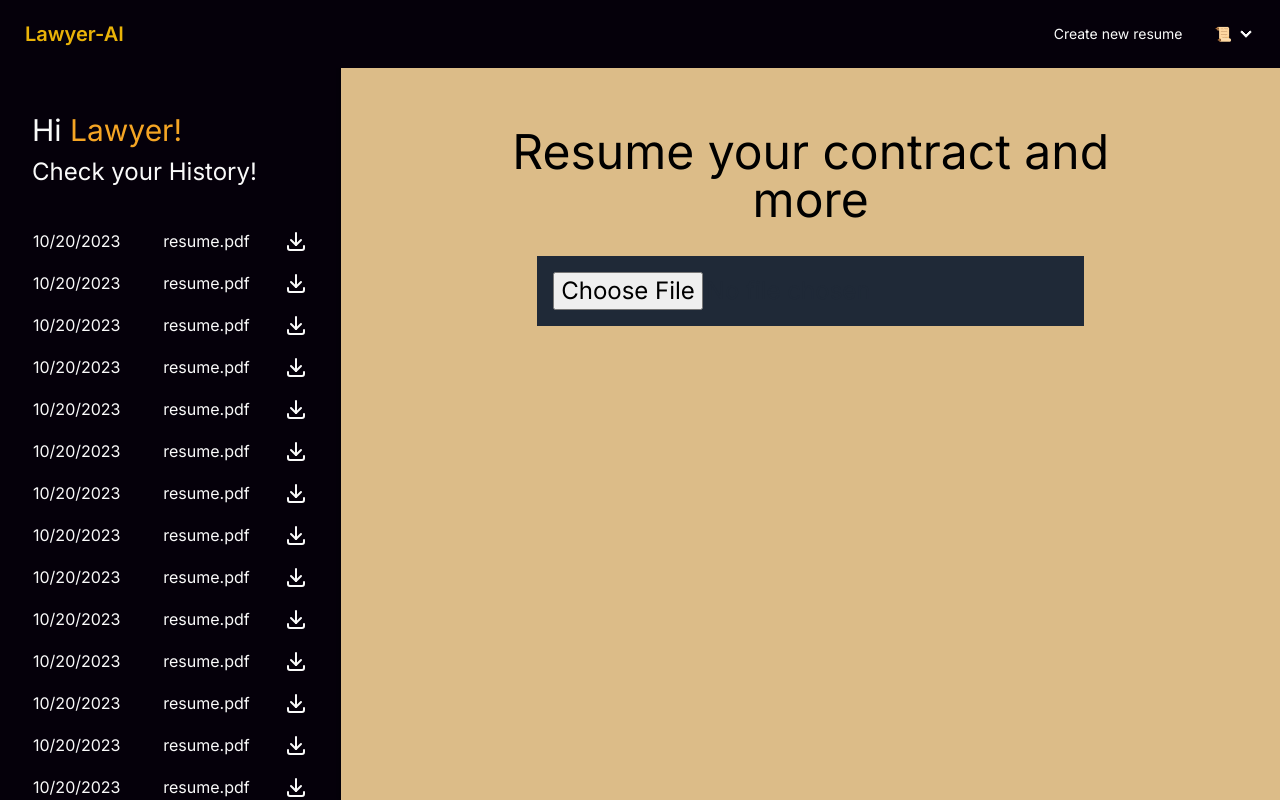
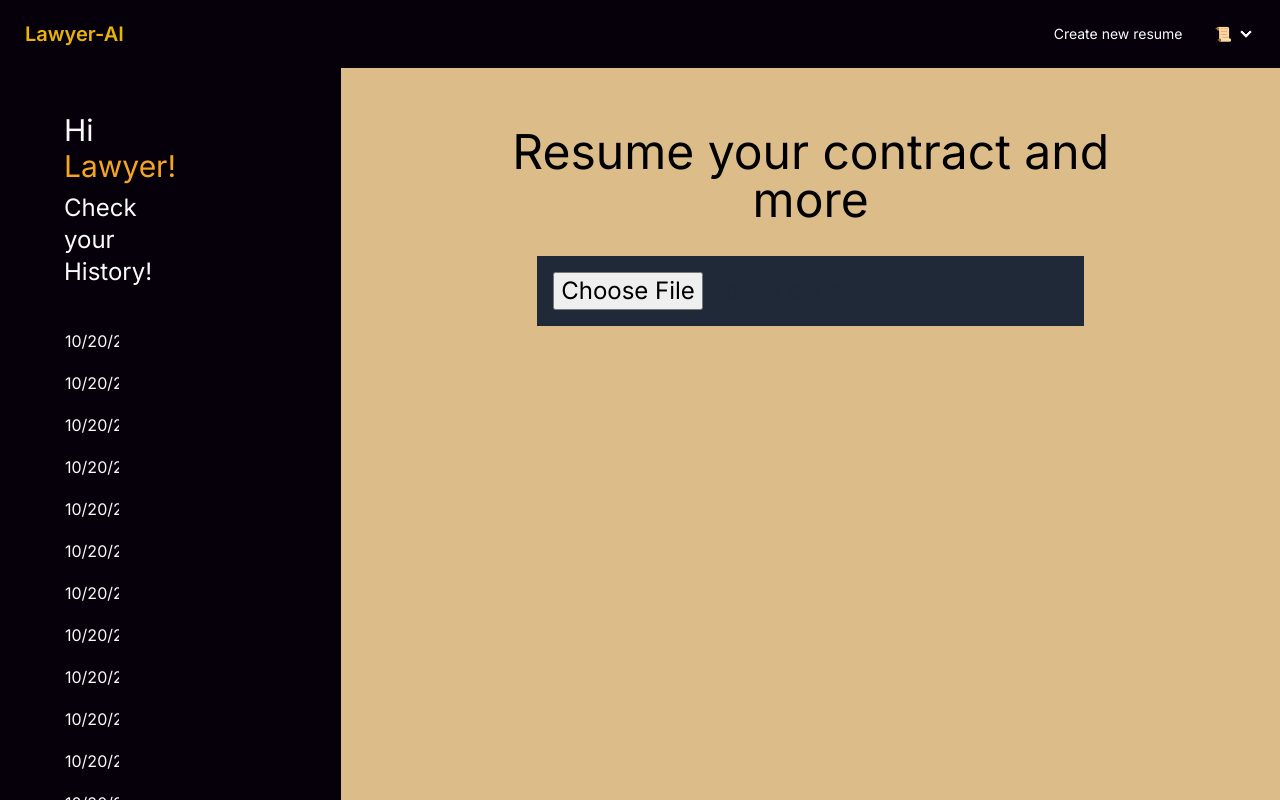
Before and after one commit to Fedreric/Lawyer-AI, a Next.js app: page / in a window 1280 px wide. Built offline with nearby package versions, Linux system fonts and the light colour scheme.

Commit message:
Se le agrega un order, para mostrarse debajo de la funcionalidad principal cuando el usuario esta logueado

```diff
--- a/src/app/components/History.jsx
+++ b/src/app/components/History.jsx
@@ -2,7 +2,7 @@ import { resumes } from "@/helpers/resumesExpample";
 import ResumeItem from "./ResumeItem";
 export default function History() {
   return (
-    <>
+    <section className='order-1 h-screen md:w-[35%] flex flex-col bg-custom-color-dark pl-8 pr-4'>
       <div className='text-text-custom-color-white mt-24 mb-4 md:mt-28'>
         <h2 className='text-3xl'>
           Hi <span className='text-text-custom-color-Details'>Lawyer!</span>
@@ -12,14 +12,12 @@ export default function History() {
       <div className='max-h-screen overflow-y-auto w-full'>
         <table className='min-w-full'>
           <tbody>
-            {
-              resumes.map(resume => {
-                return <ResumeItem key={resume.id} resume={resume}/>
-              })
-            }
+            {resumes.map((resume) => {
+              return <ResumeItem key={resume.id} resume={resume} />;
+            })}
           </tbody>
         </table>
       </div>
-    </>
+    </section>
   );
 }
```
